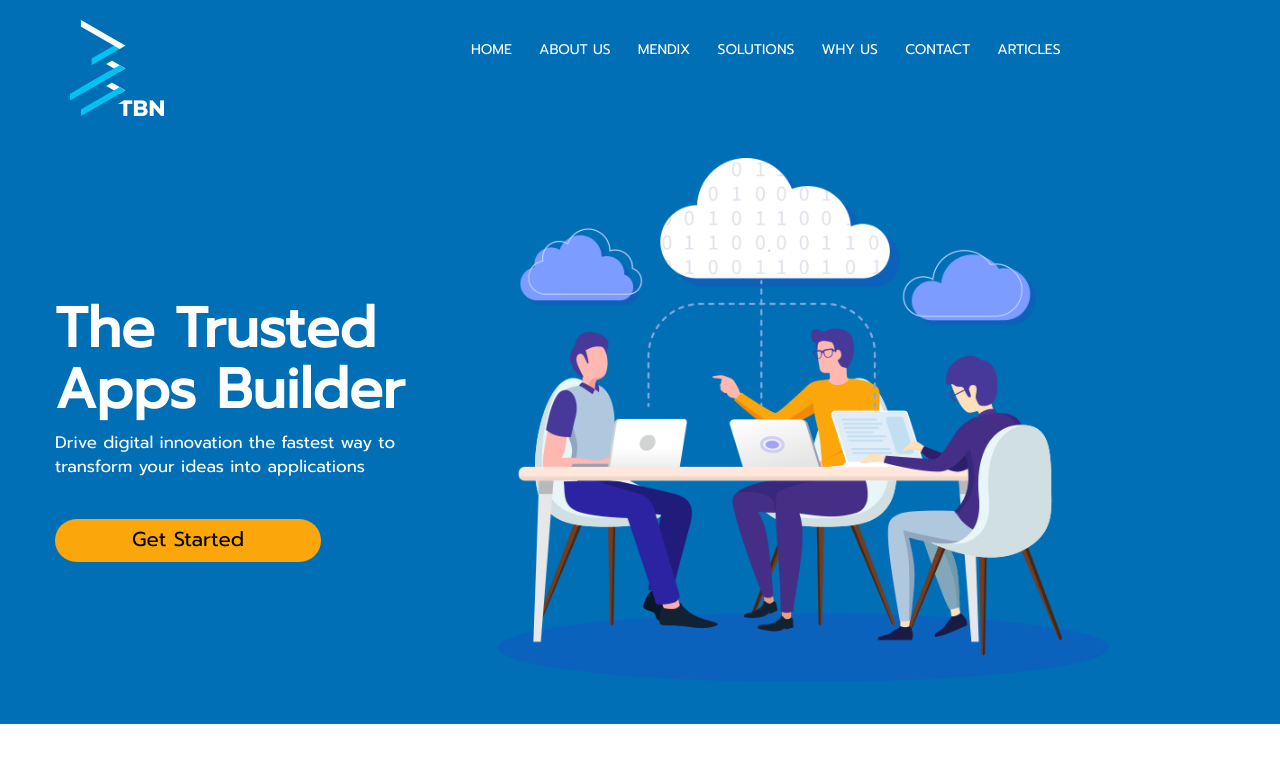
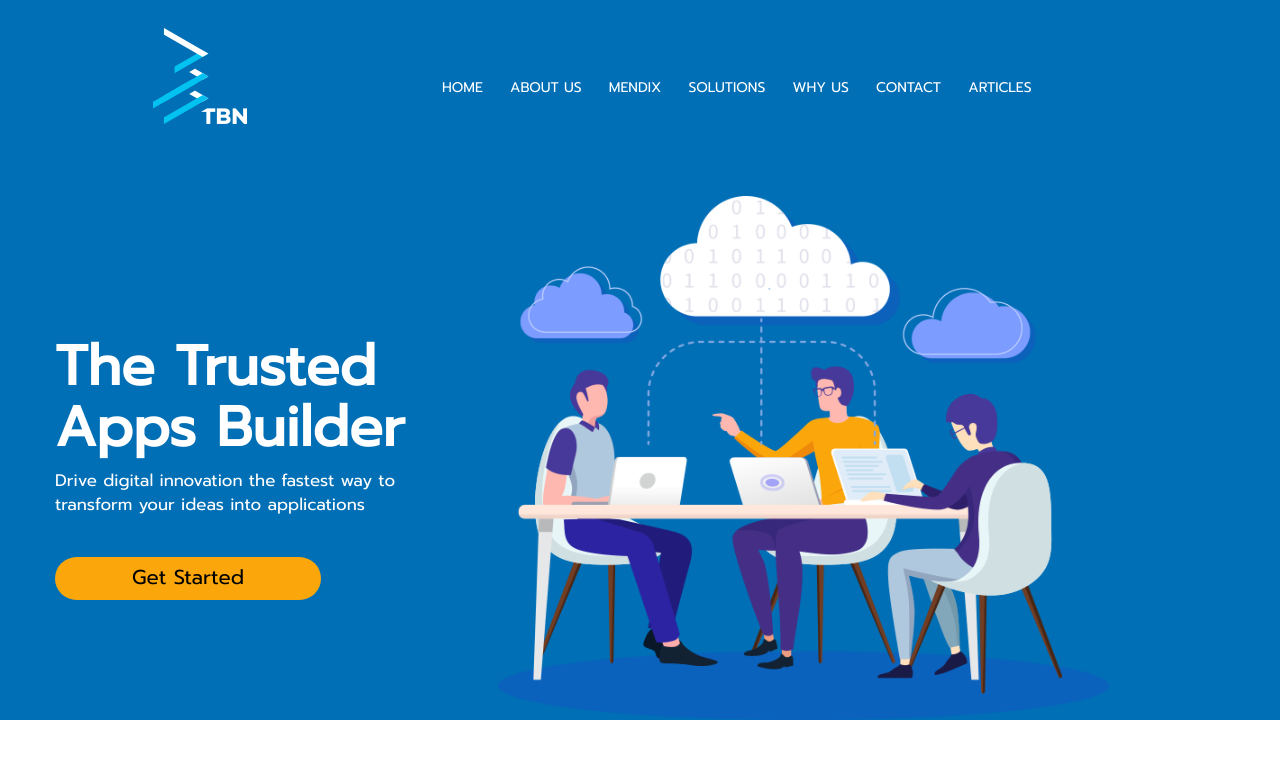
Before and after one commit to naruka1023/tbnMainSite, a plain HTML site: page index.html in a window 1280 px wide. Shown: the top 773 px of the page. Drawn offline with nearby package versions, Linux system fonts and the light colour scheme.

Commit message:
navigation bar new feature

```diff
--- a/index.html
+++ b/index.html
@@ -10,13 +10,11 @@
         <link rel="icon" type="image/png" href="images/tbn-main-logo.png">
 </head>
 <body style='font-family: "Prompt", sans-serif; color:white'>
-    <div style='background-color:#006FB6; height:100%'>
-        <div class='container' style='padding-bottom:3em'>
-            <div id='header' class='row' style='margin-bottom:3em'>
-                <div class='col-lg-4 col-md-3 col-sm-6 col-xs-6' style='text-align:left; padding-top:20px'>
+    <div id='header' class='row' style='width:101%; z-index:6; padding-bottom:2em; position:fixed; margin-bottom:3em;background-color:#006FB6'>
+        <div class='col-lg-4 col-md-3 col-sm-6 col-xs-6' style='text-align:center'>
             <img id='titleLogo' src='images/tbn-main-logo.png'>
         </div>
-                <div class='navigation col-lg-7 col-md-8' style='padding-top:40px'>
+        <div class='navigation col-lg-7 col-md-8' style='padding-top:50px'>
             <div style='display:inline-block'>
                 <span class='navEnt'>HOME</span>
                 <span class='navEnt'>ABOUT US</span>
@@ -39,7 +37,9 @@
             <a href="#">Articles</a>
           </div>
     </div>
-            <div class='row' style='text-align:center'>
+    <div style='background-color:#006FB6; height:100%'>
+        <div class='container'>
+            <div class='row' style='margin-top: 14em; text-align:center'>
                 <div id='frameTitle' style='display: inline-flex'>
                     <div id='title' style='margin-top:150px; font-size:1.2em; width:35%; text-align:left'>
                         <h1 style='font-weight:bolder; font-size:3.3em'><span>The Trusted Apps Builder</span></h1>
@@ -270,5 +270,20 @@
 
     <script src="https://ajax.googleapis.com/ajax/libs/jquery/3.3.1/jquery.min.js"></script>
     <script src="https://maxcdn.bootstrapcdn.com/bootstrap/3.4.0/js/bootstrap.min.js"></script>
+    <script>
+    window.onscroll = function() {myFunction()};
+    function myFunction() {
+        if (document.body.scrollTop > 50 || document.documentElement.scrollTop > 50) {
+            $('#header').css('padding-top', '0');
+            $("#header").css('background-color', 'rgba(0,0,0, 0.5)');
+            $("#titleLogo").css('width', '13%').css('padding-top', '1.4em');
+        } else {
+            $('#header').css('padding-top', '2em');
+            $("#titleLogo").css('width', '13%').css('padding-top', '0');
+            $("#header").css('background-color', '#006FB6');
+            $("#titleLogo").css('width', 'unset');
+        }
+    }
+    </script>
 </body>
 </html>
--- a/style.css
+++ b/style.css
@@ -5,7 +5,16 @@
     display:none;
 
 }
-
+#header{
+    padding-top:2em;
+    transition:all ease-out 0.5s;
+}
+#titleLogo{
+    opacity:1 !important;
+}
+.navigation{
+    opacity:1 !important
+}
 #getStarted{
     text-align: center;
     color: black;
```
Lines whose indentation alone changed are shown as unchanged.
